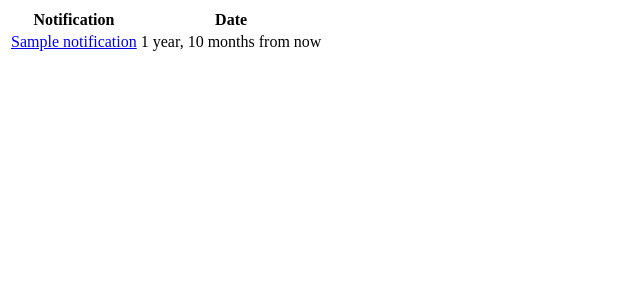
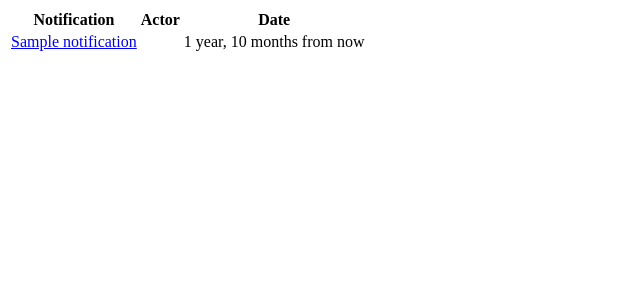
Before and after one commit to PragmaticMates/django-whistle, a Django app: template whistle/templates/whistle/notification_list.html in a window 1280 px wide. Shown: the top 300 px of the page, without its empty margins (0-640 px from the left). Run offline with Django 3.2, Linux system fonts and the light colour scheme; the template is opened without the code that fills it: most values are stand-ins (such as "Sample title", 1, 10 or a date in 2020).

Commit message:
locales, select_related of users in notification list

```diff
--- a/setup.py
+++ b/setup.py
@@ -4,7 +4,7 @@ from setuptools import setup
 
 setup(
     name='django-whistle',
-    version='0.1.2',
+    version='0.2.0',
     description='Advanced notifications for Django',
     long_description=open('README.md').read(),
     author='Pragmatic Mates',
--- a/whistle/forms.py
+++ b/whistle/forms.py
@@ -79,8 +79,7 @@ class EditNoticesForm(forms.Form):
 
         fields.append(
             FormActions(
-                Submit('submit', _('Save'), css_class='btn-lg btn-secondary offset-sm-7'),
-                css_class='text-xs-center text-sm-left mt-2'
+                Submit('submit', _('Save'), css_class='btn-lg')
             )
         )
 
--- a/whistle/templates/whistle/notification_list.html
+++ b/whistle/templates/whistle/notification_list.html
@@ -9,6 +9,7 @@
                 <thead>
                     <tr>
                         <th>{% trans 'Notification' %}</th>
+                        <th>{% trans 'Actor' %}</th>
                         <th>{% trans 'Date' %}</th>
                     </tr>
                 </thead>
@@ -17,6 +18,9 @@
                         <tr>
                             <td>
                                 <a href="{{ notification.get_absolute_url }}">{{ notification }}</a>
+                            </td>
+                            <td>
+                                {{ notification.actor|default:'' }}
                             </td>
                             <td>
                                 {{ notification.created|naturaltime }}
--- a/whistle/views.py
+++ b/whistle/views.py
@@ -17,7 +17,7 @@ class NotificationListView(LoginRequiredMixin, ListView):
         return super(NotificationListView, self).dispatch(request, *args, **kwargs)
 
     def get_queryset(self):
-        return self.request.user.notifications.all()
+        return self.request.user.notifications.select_related('actor', 'recipient')
 
 
 class NoticeSettingsView(LoginRequiredMixin, FormView):
```
Also changed, not shown: whistle/locale/sk/LC_MESSAGES/django.po (added), 2 other files.
